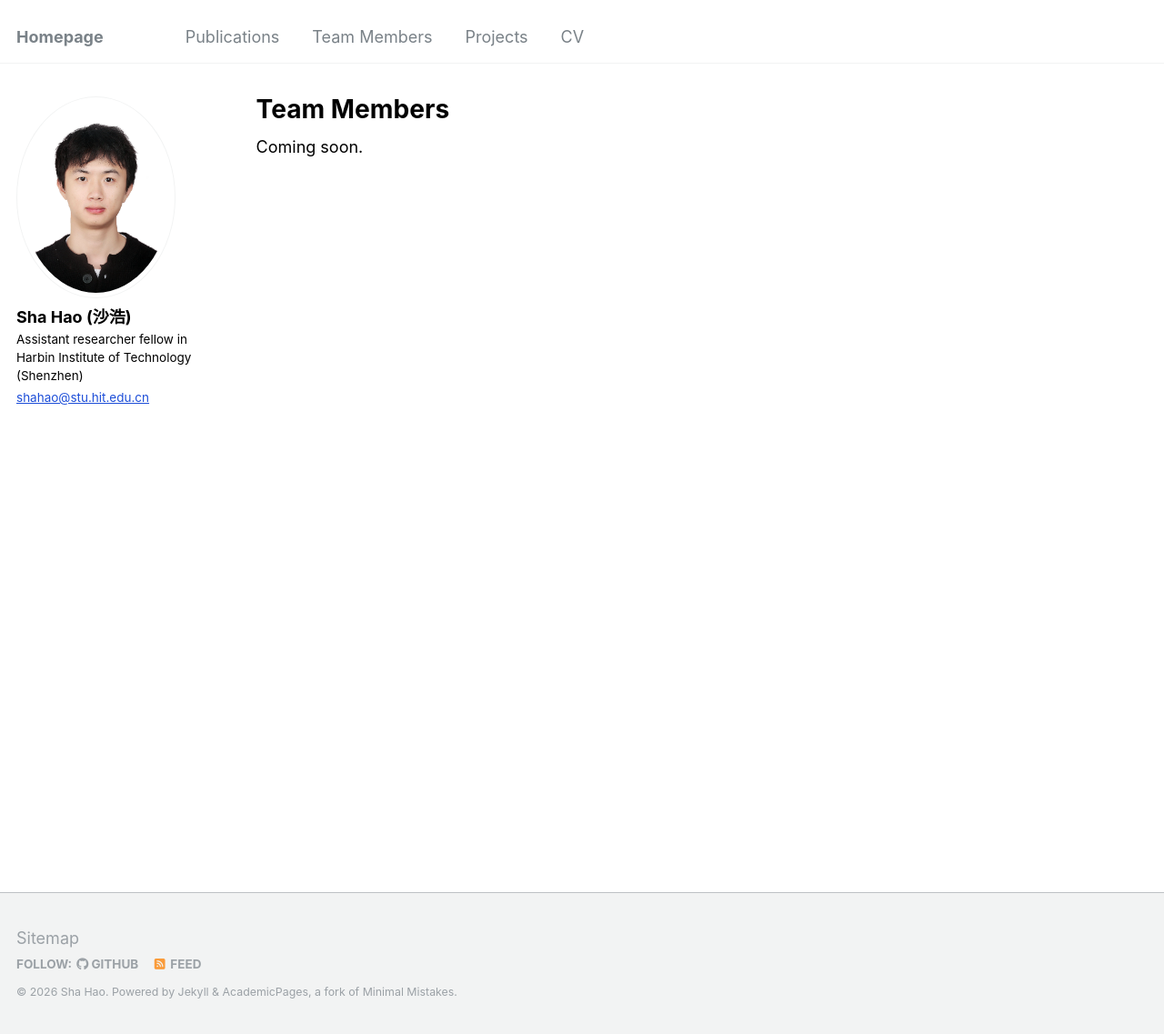
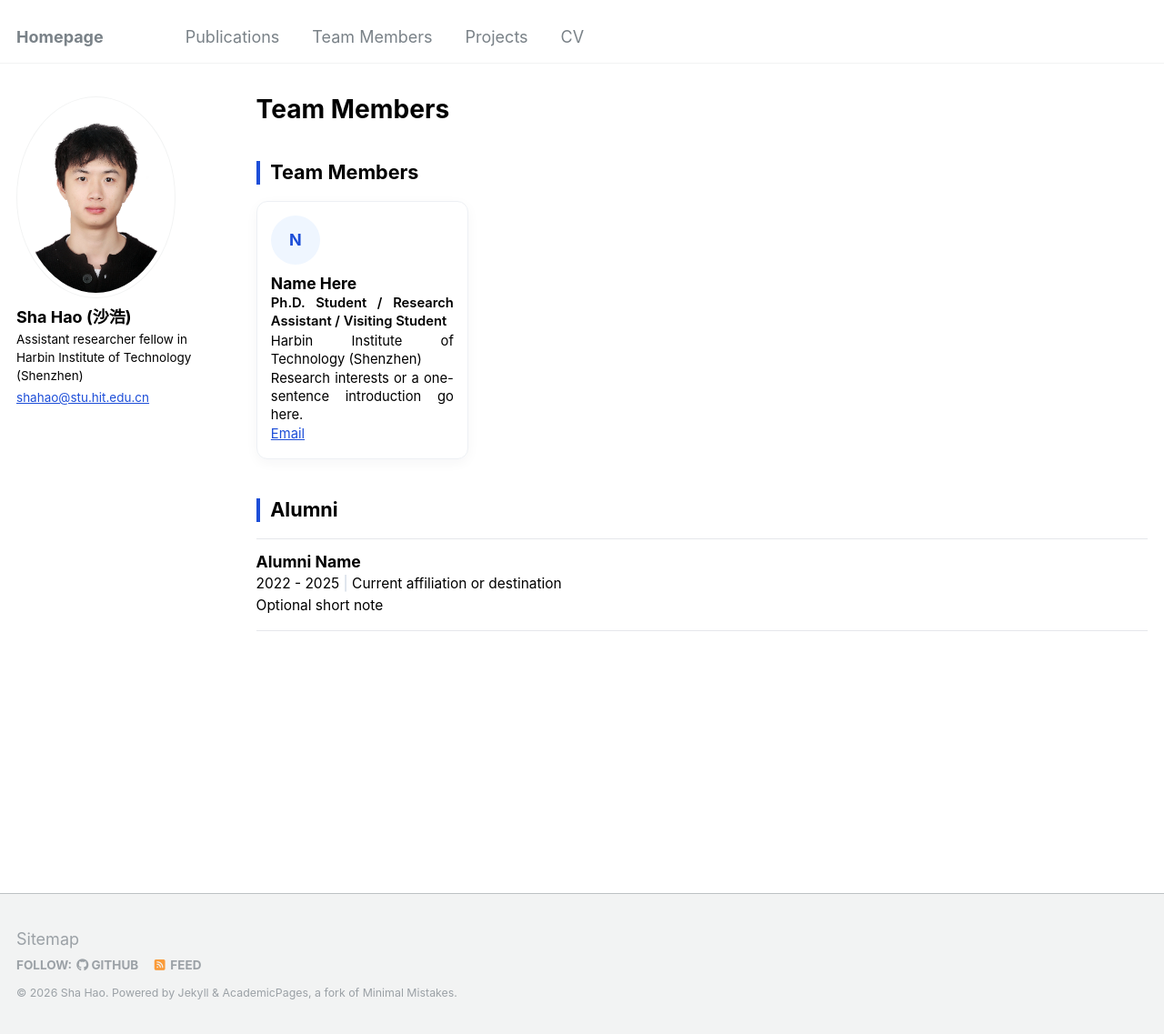
Before and after one commit to hitsh95/shahao, a Jekyll site: the page built from _pages/team.html, in a window 1280 px wide and 1137 px high. Shown: the whole window at 91% size. Built offline with Jekyll 4.4.1, drawn with Linux system fonts in a browser that asks for light colours.

Commit message:
updated-260413

```diff
--- /dev/null
+++ b/_data/team.yml
@@ -0,0 +1,14 @@
+team_members:
+  - name: "Name Here"
+    role: "Ph.D. Student / Research Assistant / Visiting Student"
+    affiliation: "Harbin Institute of Technology (Shenzhen)"
+    research: "Research interests or a one-sentence introduction go here."
+    email: "name@example.com"
+    website: ""
+    image: ""
+
+alumni:
+  - name: "Alumni Name"
+    period: "2022 - 2025"
+    destination: "Current affiliation or destination"
+    note: "Optional short note"
--- a/_pages/team.html
+++ b/_pages/team.html
@@ -5,4 +5,55 @@ permalink: /team/
 author_profile: true
 ---
 
-Coming soon.
+<section class="team-section">
+  <h2>Team Members</h2>
+  <div class="team-grid">
+    {% for member in site.data.team.team_members %}
+      <article class="team-card">
+        <div class="team-card__avatar">
+          {% if member.image and member.image != "" %}
+            <img src="{{ member.image }}" alt="{{ member.name }}">
+          {% else %}
+            <div class="team-card__avatar-placeholder">{{ member.name | slice: 0 }}</div>
+          {% endif %}
+        </div>
+        <div class="team-card__body">
+          <h3 class="team-card__name">{{ member.name }}</h3>
+          <p class="team-card__role">{{ member.role }}</p>
+          <p class="team-card__affiliation">{{ member.affiliation }}</p>
+          <p class="team-card__research">{{ member.research }}</p>
+          <p class="team-card__links">
+            {% if member.email and member.email != "" %}
+              <a href="mailto:{{ member.email }}">Email</a>
+            {% endif %}
+            {% if member.website and member.website != "" %}
+              <a href="{{ member.website }}">Website</a>
+            {% endif %}
+          </p>
+        </div>
+      </article>
+    {% endfor %}
+  </div>
+</section>
+
+<section class="team-section">
+  <h2>Alumni</h2>
+  <div class="alumni-list">
+    {% for member in site.data.team.alumni %}
+      <article class="alumni-item">
+        <h3 class="alumni-item__name">{{ member.name }}</h3>
+        <p class="alumni-item__meta">
+          {% if member.period and member.period != "" %}
+            <span>{{ member.period }}</span>
+          {% endif %}
+          {% if member.destination and member.destination != "" %}
+            <span>{{ member.destination }}</span>
+          {% endif %}
+        </p>
+        {% if member.note and member.note != "" %}
+          <p class="alumni-item__note">{{ member.note }}</p>
+        {% endif %}
+      </article>
+    {% endfor %}
+  </div>
+</section>
--- a/assets/css/main.scss
+++ b/assets/css/main.scss
@@ -480,6 +480,125 @@ body,
   object-fit: contain;
 }
 
+.team-section {
+  margin-bottom: 2rem;
+}
+
+.team-section h2 {
+  margin-bottom: 1rem;
+  padding-left: 0.65rem;
+  border-left: 4px solid #1d4ed8;
+  font-size: 1.2rem;
+}
+
+.team-grid {
+  display: grid;
+  grid-template-columns: repeat(auto-fit, minmax(200px, 1fr));
+  gap: 0.85rem;
+}
+
+.team-card {
+  display: block;
+  padding: 0.8rem 0.85rem;
+  border: 1px solid #edf0f4;
+  border-radius: 12px;
+  background: #fff;
+  box-shadow: 0 4px 14px rgba(15, 23, 42, 0.04);
+}
+
+.team-card__avatar {
+  margin-bottom: 0.55rem;
+}
+
+.team-card__avatar img,
+.team-card__avatar-placeholder {
+  width: 3rem;
+  height: 3rem;
+  border-radius: 999px;
+}
+
+.team-card__avatar img {
+  object-fit: cover;
+}
+
+.team-card__avatar-placeholder {
+  display: flex;
+  align-items: center;
+  justify-content: center;
+  background: #eff6ff;
+  color: #1d4ed8;
+  font-size: 1rem;
+  font-weight: 700;
+}
+
+.team-card__name {
+  margin: 0 0 0.12rem;
+  font-size: 0.97rem;
+  color: #000;
+  line-height: 1.25;
+}
+
+.team-card__role,
+.team-card__affiliation,
+.team-card__research,
+.team-card__links {
+  margin: 0.08rem 0;
+  color: #4b5563;
+  font-size: 0.82rem;
+  line-height: 1.35;
+}
+
+.team-card__role {
+  color: #111827;
+  font-weight: 600;
+}
+
+.team-card__research {
+  display: -webkit-box;
+  -webkit-line-clamp: 3;
+  -webkit-box-orient: vertical;
+  overflow: hidden;
+}
+
+.team-card__links a {
+  margin-right: 0.55rem;
+  font-size: 0.82rem;
+}
+
+.alumni-list {
+  border-top: 1px solid #e5e7eb;
+}
+
+.alumni-item {
+  padding: 0.8rem 0;
+  border-bottom: 1px solid #e5e7eb;
+}
+
+.alumni-item__name {
+  margin: 0 0 0.15rem;
+  font-size: 0.98rem;
+  color: #000;
+}
+
+.alumni-item__meta,
+.alumni-item__note {
+  margin: 0.1rem 0;
+  color: #6b7280;
+  font-size: 0.86rem;
+  line-height: 1.4;
+}
+
+.alumni-item__meta span + span::before {
+  content: " | ";
+  color: #cbd5e1;
+}
+
+@media (min-width: 1200px) {
+  .team-grid {
+    grid-template-columns: repeat(4, minmax(0, 1fr));
+  }
+}
+
 @media (max-width: 700px) {
   .home-record-item {
     grid-template-columns: 2.3rem minmax(0, 1fr);
```
